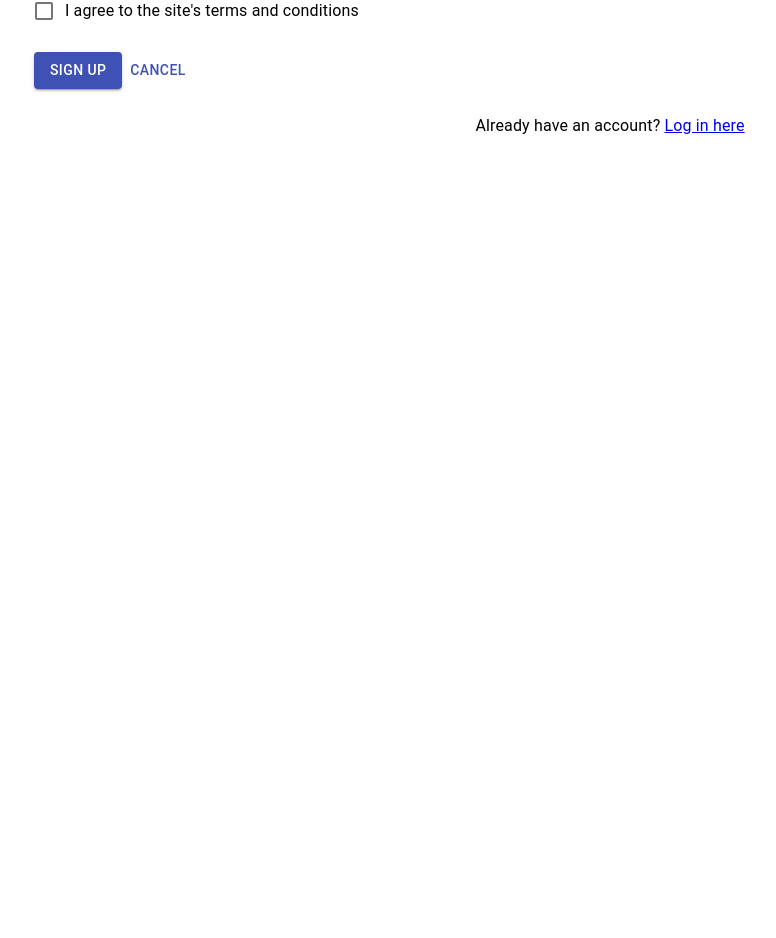
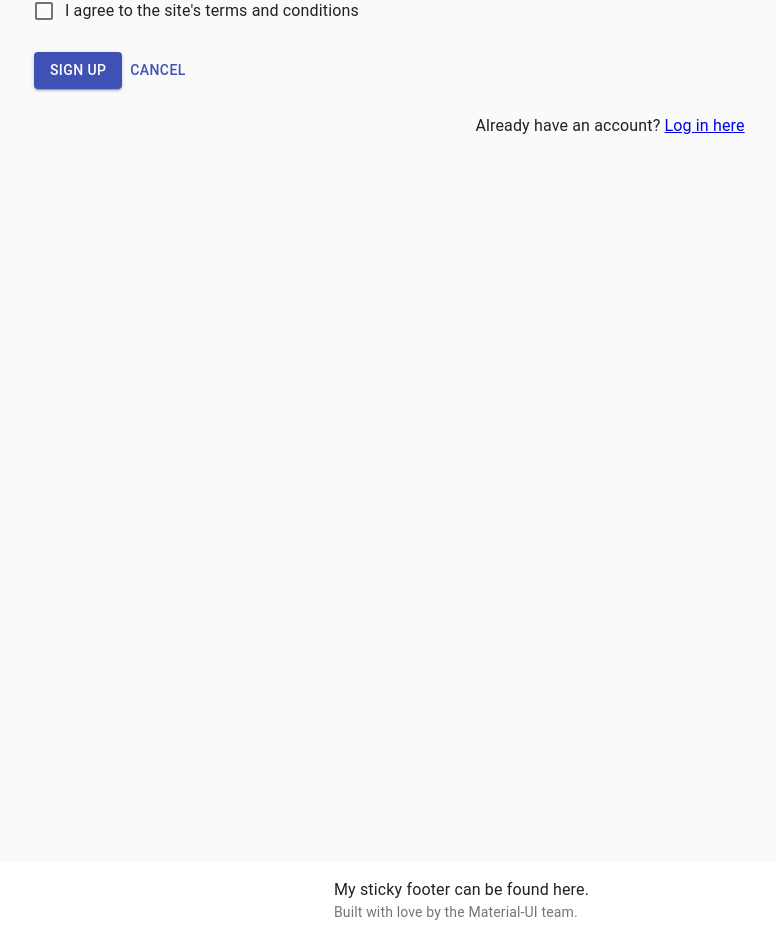
Before and after one commit to the-incrudibles/DefinitelyNotIMDB, a React (Create React App) app in the folder client/: page /signup in a window 1280 px wide. Shown: the part 491-1429 px from the top of the page, without its empty margins (30-806 px from the left). Before the commit the page ends 800 px from the top, so only its background shows below. Built offline with nearby package versions, Linux system fonts and the light colour scheme; no server answers.

Commit message:
testing footer

```diff
--- a/client/src/App.js
+++ b/client/src/App.js
@@ -1,6 +1,7 @@
 import React, { useState, useEffect, useRef } from 'react'
 import { BrowserRouter as Router, Route } from 'react-router-dom'
 import Navbar from './components/Bullshit'
+import Footer from './components/Footer'
 import LoginPage from './Pages/Login'
 import SignupForm from './components/SignupForm'
 import axios from 'axios'
@@ -18,6 +19,7 @@ const App = _ => {
         <Route path='/movie' render={_ => (<Movie />)} />
         <Route path='/login' render={_ => (<LoginPage />)} />
         <Route path='/signup' render={_ => (<SignupForm />)} />
+        <Footer />
       </Router>
     </>
   )
--- /dev/null
+++ b/client/src/components/Footer/Footer.js
@@ -0,0 +1,51 @@
+import React from 'react';
+import CssBaseline from '@material-ui/core/CssBaseline';
+import Typography from '@material-ui/core/Typography';
+import { makeStyles } from '@material-ui/core/styles';
+import Container from '@material-ui/core/Container';
+import Link from '@material-ui/core/Link';
+
+function MadeWithLove() {
+  return (
+    <Typography variant="body2" color="textSecondary">
+      {'Built with love by the '}
+      <Link color="inherit" href="https://material-ui.com/">
+        Material-UI
+      </Link>
+      {' team.'}
+    </Typography>
+  );
+}
+
+const useStyles = makeStyles(theme => ({
+  root: {
+    display: 'flex',
+    flexDirection: 'column',
+    minHeight: '100vh',
+  },
+  main: {
+    marginTop: theme.spacing(8),
+    marginBottom: theme.spacing(2),
+  },
+  footer: {
+    padding: theme.spacing(2),
+    marginTop: 'auto',
+    backgroundColor: 'white',
+  },
+}));
+
+export default function StickyFooter() {
+  const classes = useStyles();
+
+  return (
+    <div className={classes.root}>
+      <CssBaseline />
+      <footer className={classes.footer}>
+        <Container maxWidth="sm">
+          <Typography variant="body1">My sticky footer can be found here.</Typography>
+          <MadeWithLove />
+        </Container>
+      </footer>
+    </div>
+  );
+}
--- /dev/null
+++ b/client/src/components/Footer/index.js
@@ -0,0 +1 @@
+export { default } from './Footer.js'
```
